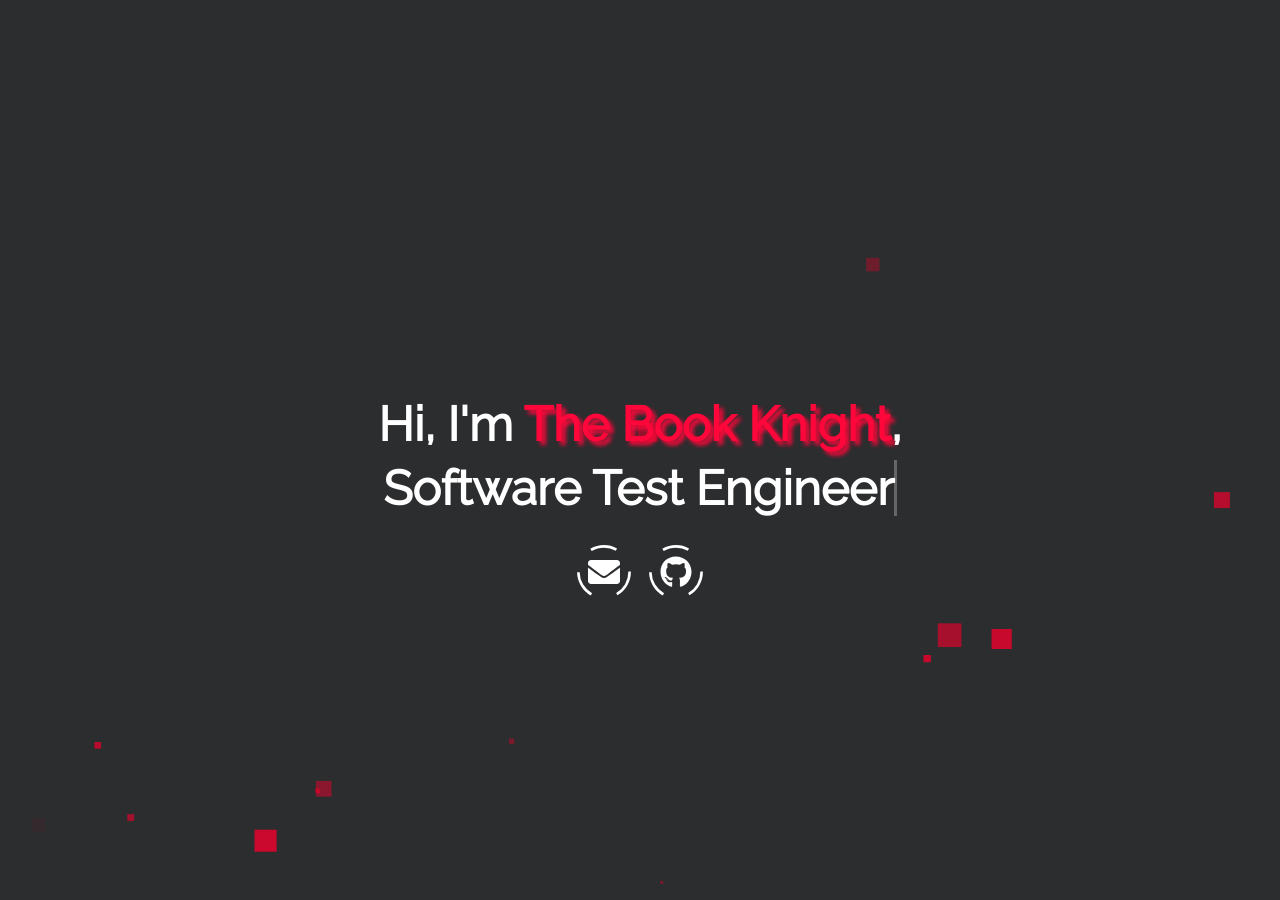
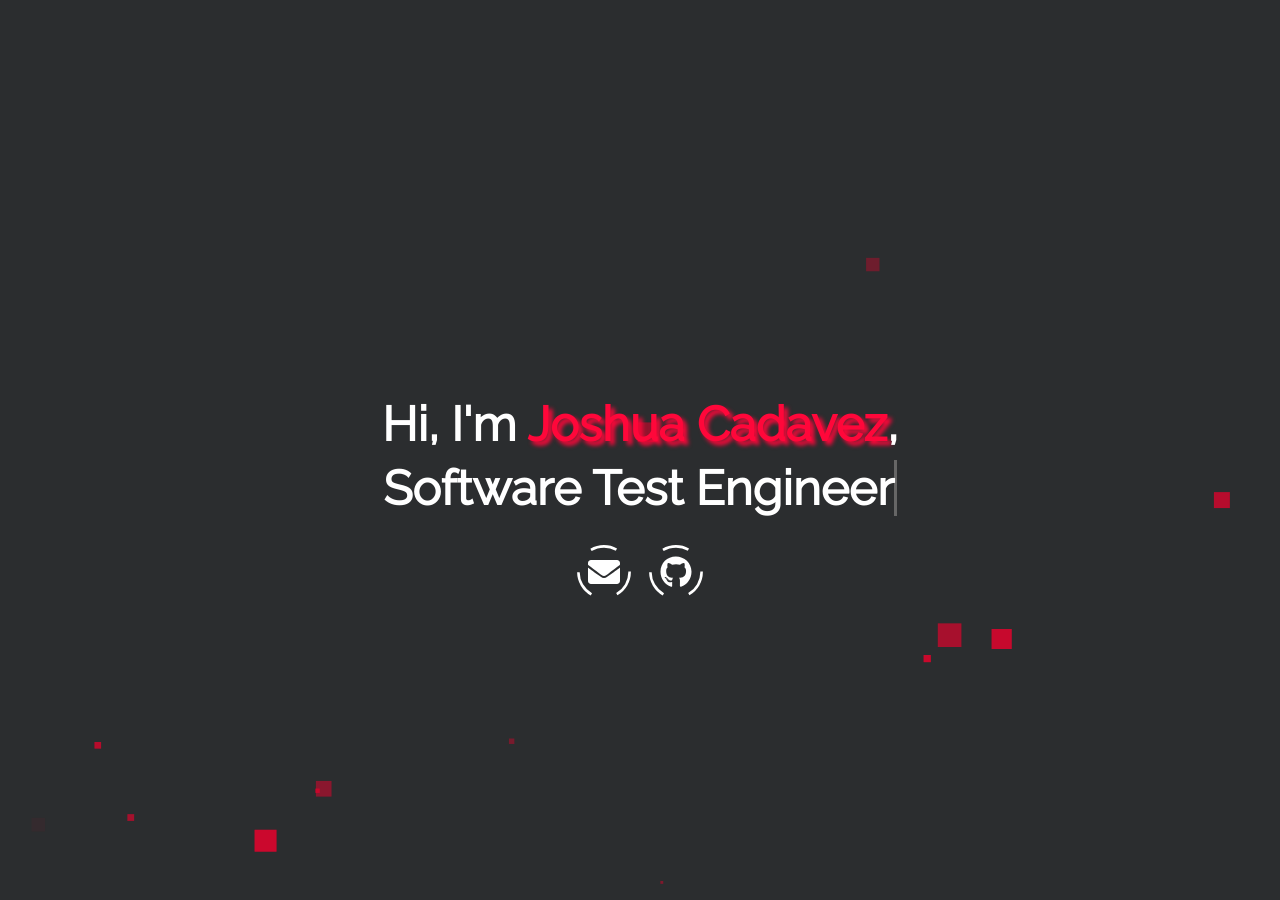
Before and after one commit to TheBookKnight/thebookknight.github.io, a Jekyll site: the page built from index.html, in a window 1280 px wide and 900 px high. Built offline with Jekyll 4.4.1, drawn with Linux system fonts in a browser that asks for light colours.

Commit message:
9 - rebrand - update landing page name

```diff
--- a/_config.yml
+++ b/_config.yml
@@ -4,14 +4,14 @@
 # title: This will be displayed as the website's name in your browser tab.
 title: The Book Knight
 # description: This will be meta HTML tag content. This can be ignored.
-description: Portfolio powered by Jekyll
+description: Catholic. American. Engineer.
 # baseurl: The subpath of your site
 # > set this to "", if you renamed the repository to <user>.github.io
 baseurl: ""
 
 # LANDING PAGE
 # username: This will displayed on the landing page as your name.
-username: The Book Knight
+username: Joshua Cadavez
 # typing_text: This will be typed before 'scroll down for more'.
 typing_text: Software Test Engineer
 # email: Your E-Mail address for the email button.
```
Also changed, not shown: 1 other file.
